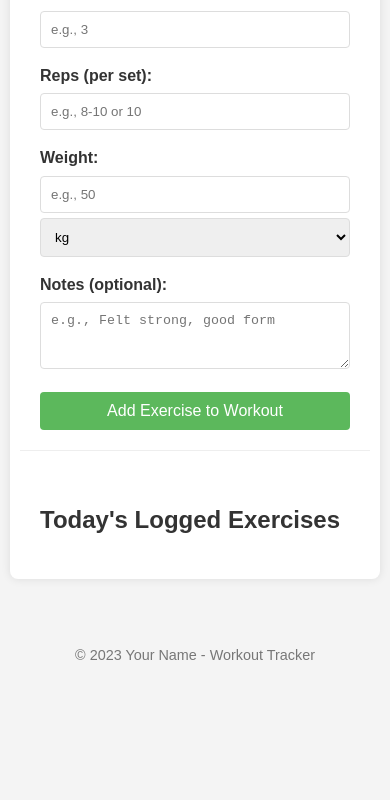
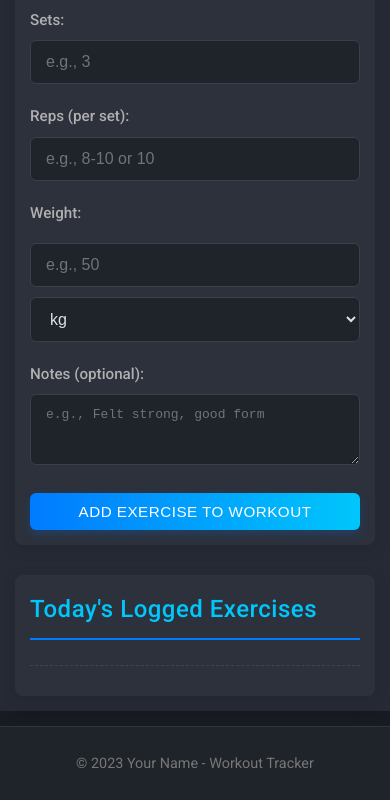
Before and after one commit to barakameek/Workout-and-Eat-Well, a plain HTML site: page index.html in a window 390 px wide. Shown: the part 359-1159 px from the top of the page. Before the commit the page ends 1060 px from the top, so only its background shows below. Drawn offline with Linux system fonts and the light colour scheme.

Commit message:
Update style.css

```diff
--- a/style.css
+++ b/style.css
@@ -1,57 +1,90 @@
-/* General Body Styles */
-body {
-    font-family: Arial, sans-serif;
-    line-height: 1.6;
+/* Import a Google Font (optional, but enhances the look) */
+@import url('https://fonts.googleapis.com/css2?family=Roboto:wght@300;400;500;700&display=swap');
+
+/* --- Global Resets & Base Styles --- */
+*,
+*::before,
+*::after {
+    box-sizing: border-box;
     margin: 0;
     padding: 0;
-    background-color: #f4f4f4;
-    color: #333;
 }
 
+body {
+    font-family: 'Roboto', sans-serif;
+    line-height: 1.6;
+    background-color: #1a1d24; /* Dark background */
+    color: #e0e0e0; /* Light text color */
+    display: flex;
+    flex-direction: column;
+    min-height: 100vh;
+    padding-top: 70px; /* Space for fixed header */
+}
+
+/* --- Header --- */
 header {
-    background: #333;
-    color: #fff;
-    padding: 1rem 0;
+    background: linear-gradient(90deg, #005bea, #00c6fb); /* Gradient for a modern touch */
+    color: #ffffff;
+    padding: 15px 0;
     text-align: center;
+    position: fixed; /* Fixed header */
+    top: 0;
+    left: 0;
+    width: 100%;
+    z-index: 1000;
+    box-shadow: 0 2px 10px rgba(0, 0, 0, 0.3);
 }
 
 header h1 {
-    margin: 0;
+    font-size: 1.8em;
+    font-weight: 500;
+    letter-spacing: 1px;
 }
 
+/* --- Main Content Area --- */
 main {
-    max-width: 800px;
-    margin: 20px auto;
-    padding: 0 20px;
-    background-color: #fff;
-    box-shadow: 0 0 10px rgba(0, 0, 0, 0.1);
-    border-radius: 8px;
+    flex-grow: 1;
+    max-width: 900px;
+    width: 95%;
+    margin: 30px auto;
+    padding: 25px;
+    background-color: #252a34; /* Slightly lighter dark for content area */
+    border-radius: 12px;
+    box-shadow: 0 8px 25px rgba(0, 0, 0, 0.2);
 }
 
 section {
-    padding: 20px;
-    margin-bottom: 20px;
-    border-bottom: 1px solid #eee;
+    padding: 25px;
+    margin-bottom: 30px;
+    background-color: #2c313c; /* Even lighter for sections within main */
+    border-radius: 8px;
+    box-shadow: 0 4px 15px rgba(0,0,0,0.1);
 }
 
 section:last-child {
-    border-bottom: none;
+    margin-bottom: 0;
 }
 
 h2 {
-    color: #333;
-    margin-top: 0;
+    color: #00c6fb; /* Accent color for headings */
+    margin-bottom: 20px;
+    font-weight: 500;
+    border-bottom: 2px solid #007bff;
+    padding-bottom: 10px;
+    letter-spacing: 0.5px;
 }
 
-/* Form Styles */
+/* --- Form Styles --- */
 #log-exercise-form div {
-    margin-bottom: 15px;
+    margin-bottom: 20px;
 }
 
 #log-exercise-form label {
     display: block;
-    margin-bottom: 5px;
-    font-weight: bold;
+    margin-bottom: 8px;
+    font-weight: 500;
+    color: #b0b0b0; /* Slightly lighter grey for labels */
+    font-size: 0.95em;
 }
 
 #log-exercise-form input[type="text"],
@@ -60,66 +93,106 @@ h2 {
 #log-exercise-form select,
 #log-exercise-form textarea {
     width: 100%;
-    padding: 10px;
-    border: 1px solid #ddd;
-    border-radius: 4px;
-    box-sizing: border-box; /* Important for width calculation */
+    padding: 12px 15px;
+    background-color: #1f232a; /* Darker input background */
+    border: 1px solid #3a3f4b; /* Subtle border */
+    border-radius: 6px;
+    color: #e0e0e0;
+    font-size: 1em;
+    transition: border-color 0.3s ease, box-shadow 0.3s ease;
 }
 
-#log-exercise-form input[type="number"]#weight {
-    width: calc(100% - 70px); /* Adjust width to make space for unit select */
-    display: inline-block;
-    vertical-align: middle;
+#log-exercise-form input[type="text"]::placeholder,
+#log-exercise-form input[type="number"]::placeholder,
+#log-exercise-form textarea::placeholder {
+    color: #6c757d;
 }
 
+#log-exercise-form input:focus,
+#log-exercise-form select:focus,
+#log-exercise-form textarea:focus {
+    outline: none;
+    border-color: #007bff; /* Accent color on focus */
+    box-shadow: 0 0 0 3px rgba(0, 123, 255, 0.25); /* Glow effect on focus */
+}
+
+/* Specific styling for weight input and unit select to be inline */
+#log-exercise-form div:has(#weight) {
+    display: flex;
+    align-items: center;
+    gap: 10px;
+}
+#log-exercise-form input[type="number"]#weight {
+    flex-grow: 1;
+}
 #log-exercise-form select#weight-unit {
-    width: 60px;
-    padding: 10px;
-    display: inline-block;
-    vertical-align: middle;
-    margin-left: 5px;
+    width: auto; /* Adjust width based on content */
+    min-width: 70px;
+    flex-shrink: 0;
 }
 
 
+/* --- Buttons --- */
+button,
 #log-exercise-form button[type="submit"],
 #finish-workout-btn {
-    display: block;
-    width: 100%;
-    padding: 10px 15px;
-    background-color: #5cb85c;
+    display: inline-block; /* Changed for potential side-by-side buttons later */
+    width: auto; /* Auto width based on content */
+    padding: 12px 25px;
+    background: linear-gradient(90deg, #007bff, #00c6fb);
     color: white;
     border: none;
-    border-radius: 4px;
+    border-radius: 6px;
     cursor: pointer;
-    font-size: 16px;
-    transition: background-color 0.3s ease;
+    font-size: 1.05em;
+    font-weight: 500;
+    letter-spacing: 0.5px;
+    text-transform: uppercase;
+    transition: transform 0.2s ease, box-shadow 0.2s ease, background-color 0.3s ease;
+    box-shadow: 0 4px 10px rgba(0, 123, 255, 0.2);
 }
-
-#log-exercise-form button[type="submit"]:hover,
-#finish-workout-btn:hover {
-    background-color: #4cae4c;
+/* Make main action buttons full width if preferred for the form */
+#log-exercise-form button[type="submit"]{
+    width: 100%;
 }
-
 #finish-workout-btn {
-    background-color: #007bff; /* Different color for finish button */
-    margin-top: 20px;
-}
-
-#finish-workout-btn:hover {
-    background-color: #0056b3;
+     width: 100%; /* Or keep auto if you prefer */
+     background: linear-gradient(90deg, #28a745, #20c997); /* Green gradient for finish */
+     box-shadow: 0 4px 10px rgba(40, 167, 69, 0.2);
+     margin-top: 20px;
 }
 
 
-/* Logged Exercises List Styles */
+button:hover,
+#log-exercise-form button[type="submit"]:hover,
+#finish-workout-btn:hover {
+    transform: translateY(-2px);
+    box-shadow: 0 6px 15px rgba(0, 123, 255, 0.3);
+}
+#finish-workout-btn:hover {
+    box-shadow: 0 6px 15px rgba(40, 167, 69, 0.3);
+}
+
+button:active,
+#log-exercise-form button[type="submit"]:active,
+#finish-workout-btn:active {
+    transform: translateY(0);
+    box-shadow: 0 2px 5px rgba(0, 0, 0, 0.2);
+}
+
+
+/* --- Logged Exercises List Styles --- */
 #current-workout-summary {
     margin-top: 30px;
 }
 
 #current-workout-date-display {
-    font-size: 1.1em;
-    font-weight: bold;
-    margin-bottom: 10px;
-    color: #555;
+    font-size: 1.2em;
+    font-weight: 500;
+    margin-bottom: 15px;
+    color: #00c6fb; /* Accent color */
+    padding-bottom: 5px;
+    border-bottom: 1px dashed #444;
 }
 
 #logged-exercises-list {
@@ -128,59 +201,142 @@ h2 {
 }
 
 #logged-exercises-list li {
-    background-color: #f9f9f9;
-    border: 1px solid #eee;
-    padding: 15px;
-    margin-bottom: 10px;
-    border-radius: 4px;
+    background-color: #343a45; /* Darker card background for logged items */
+    border: 1px solid #444a55;
+    padding: 20px;
+    margin-bottom: 15px;
+    border-radius: 8px;
     display: flex;
     justify-content: space-between;
-    align-items: center;
+    align-items: flex-start; /* Align items to top for potentially multi-line notes */
+    box-shadow: 0 2px 8px rgba(0,0,0,0.15);
+    transition: transform 0.2s ease, box-shadow 0.2s ease;
+}
+
+#logged-exercises-list li:hover {
+    transform: translateY(-3px);
+    box-shadow: 0 5px 12px rgba(0,0,0,0.2);
 }
 
 #logged-exercises-list li .exercise-details {
     flex-grow: 1;
+    padding-right: 15px; /* Space before delete button */
 }
-
-#logged-exercises-list li .exercise-actions button {
-    background-color: #d9534f;
-    color: white;
-    border: none;
-    padding: 5px 10px;
-    border-radius: 3px;
-    cursor: pointer;
-    margin-left: 10px;
+#logged-exercises-list li .exercise-details strong {
+    color: #00c6fb; /* Accent color for exercise name */
+    font-size: 1.1em;
+    display: block;
+    margin-bottom: 5px;
 }
-
-#logged-exercises-list li .exercise-actions button:hover {
-    background-color: #c9302c;
+#logged-exercises-list li .exercise-details em { /* Notes styling */
+    color: #a0a0a0;
+    font-size: 0.9em;
+    display: block;
+    margin-top: 5px;
 }
 
 
-/* Footer Styles */
+#logged-exercises-list li .exercise-actions button.delete-btn {
+    background: transparent; /* Transparent background for delete */
+    color: #ff4d4d; /* Red for delete action */
+    border: 1px solid #ff4d4d;
+    padding: 8px 12px;
+    border-radius: 5px;
+    cursor: pointer;
+    font-size: 0.9em;
+    font-weight: 500;
+    text-transform: uppercase;
+    transition: background-color 0.3s ease, color 0.3s ease;
+    min-width: 80px; /* Ensure button isn't too small */
+}
+
+#logged-exercises-list li .exercise-actions button.delete-btn:hover {
+    background-color: #ff4d4d;
+    color: white;
+    box-shadow: none; /* Remove main button hover effect */
+    transform: none; /* Remove main button hover effect */
+}
+
+
+/* --- Footer --- */
 footer {
     text-align: center;
-    padding: 20px;
-    margin-top: 30px;
+    padding: 25px 20px;
+    margin-top: auto; /* Pushes footer to bottom */
     font-size: 0.9em;
     color: #777;
+    background-color: #1f232a; /* Slightly different dark for footer */
+    border-top: 1px solid #30353f;
 }
 
-/* Responsive Adjustments (Simple Example) */
-@media (max-width: 600px) {
+/* --- Scrollbar (Optional, WebKit browsers) --- */
+::-webkit-scrollbar {
+    width: 8px;
+}
+::-webkit-scrollbar-track {
+    background: #252a34;
+}
+::-webkit-scrollbar-thumb {
+    background: #007bff;
+    border-radius: 4px;
+}
+::-webkit-scrollbar-thumb:hover {
+    background: #0056b3;
+}
+
+
+/* --- Responsive Adjustments --- */
+@media (max-width: 768px) {
+    body {
+        padding-top: 60px; /* Adjust for smaller header */
+    }
+    header h1 {
+        font-size: 1.5em;
+    }
     main {
-        margin: 10px;
-        padding: 0 10px;
+        width: 100%;
+        margin: 15px 0;
+        border-radius: 0;
+        padding: 15px;
     }
-
+    section {
+        padding: 15px;
+    }
+    #log-exercise-form div:has(#weight) {
+        flex-direction: column;
+        align-items: stretch;
+    }
     #log-exercise-form input[type="number"]#weight,
     #log-exercise-form select#weight-unit {
         width: 100%;
-        display: block;
-        margin-left: 0;
-        margin-top: 5px;
     }
-    #log-exercise-form input[type="number"]#weight {
-        margin-bottom: 5px; /* Add space between weight input and unit selector on small screens */
+    #logged-exercises-list li {
+        flex-direction: column;
+        align-items: stretch;
+    }
+    #logged-exercises-list li .exercise-actions {
+        margin-top: 15px;
+        text-align: right; /* Align delete button to the right on mobile */
+    }
+    #logged-exercises-list li .exercise-actions button.delete-btn {
+        width: auto; /* Let it size to content or set a specific width */
     }
 }
+
+@media (max-width: 480px) {
+    header h1 {
+        font-size: 1.3em;
+    }
+    button,
+    #log-exercise-form button[type="submit"],
+    #finish-workout-btn {
+        font-size: 0.95em;
+        padding: 10px 20px;
+    }
+    #logged-exercises-list li {
+        padding: 15px;
+    }
+    #logged-exercises-list li .exercise-details strong {
+        font-size: 1em;
+    }
+}
```
